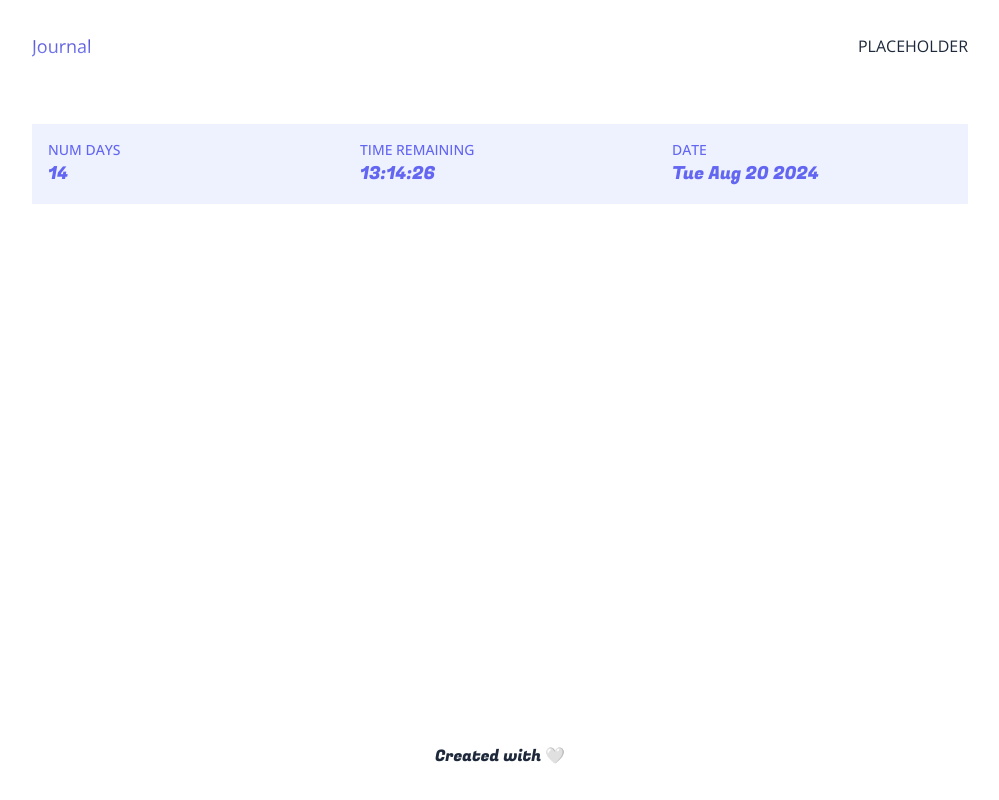
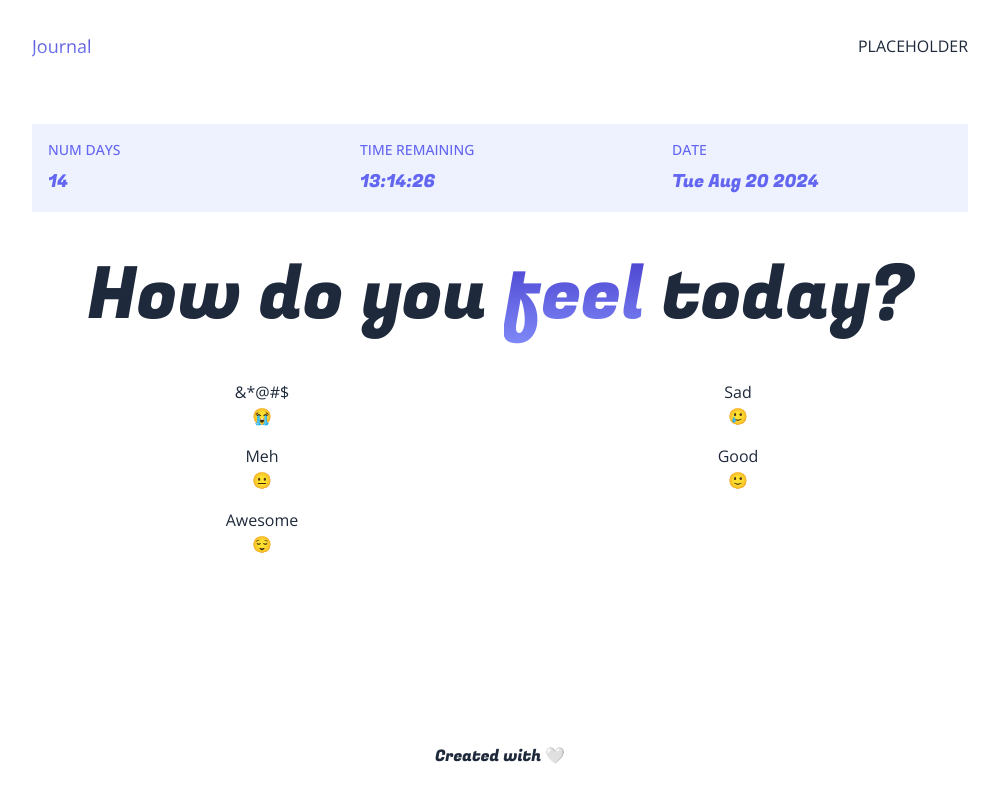
Before and after one commit to mprojr/nextjs13-journal, a Next.js app: page /dashboard in a window 1280 px wide. Shown: the whole page, without its empty margins (140-1139 px from the left). Built offline with nearby package versions, Linux system fonts and the light colour scheme.

Commit message:
Update Dashboard.js

```diff
--- a/components/Dashboard.js
+++ b/components/Dashboard.js
@@ -12,18 +12,39 @@ export default function Dashboard() {
     date: (new Date()).toDateString()
   }
 
+  const moods = {
+    '&*@#$': '😭',
+    'Sad': '🥲',
+    'Meh': '😐',
+    'Good': '🙂',
+    'Awesome': '😌'
+  }
+
   return (
-    <div className='flex flex-col flex-1 '>
+    <div className='flex flex-col flex-1 gap-4 sm:gap-8 md:gap-12 '>
       <div className='grid grid-cols-1 sm:grid-cols-3 bg-indigo-50 text-indigo-500 '>
         {Object.keys(statuses).map((status, statusIndex) => {
           return (
-          <div key={statusIndex} className='p-4'>
+          <div key={statusIndex} className='p-4 flex flex-col gap-1 sm:gap-2 '>
             <p className='font-medium uppercase text-xs sm:text-sm'>{status.replaceAll('_', ' ')}</p>
             <p className={'text-base sm:text-lg ' + fugaz.className }>{statuses[status]}</p>
           </div>
           )
         })}
       </div>
+      <h4 className={'text-5xl sm:text-6xl md:text-7xl text-center ' + fugaz.className}>
+        How do you <span className='textGradient'>feel</span> today?
+      </h4>
+      <div className='grid grid-cols-2 md:grid-col-5 gap-4'>
+        {Object.keys(moods).map((mood, moodIndex) => {
+          return (
+            <button className={' ' + (moodIndex === 4 ? ' cols-span-2' : ' ')} key={moodIndex}>
+              <p>{mood}</p>
+              <p>{moods[mood]}</p>
+            </button>
+          )
+        })}
+      </div>
     </div>
   )
 }
```
